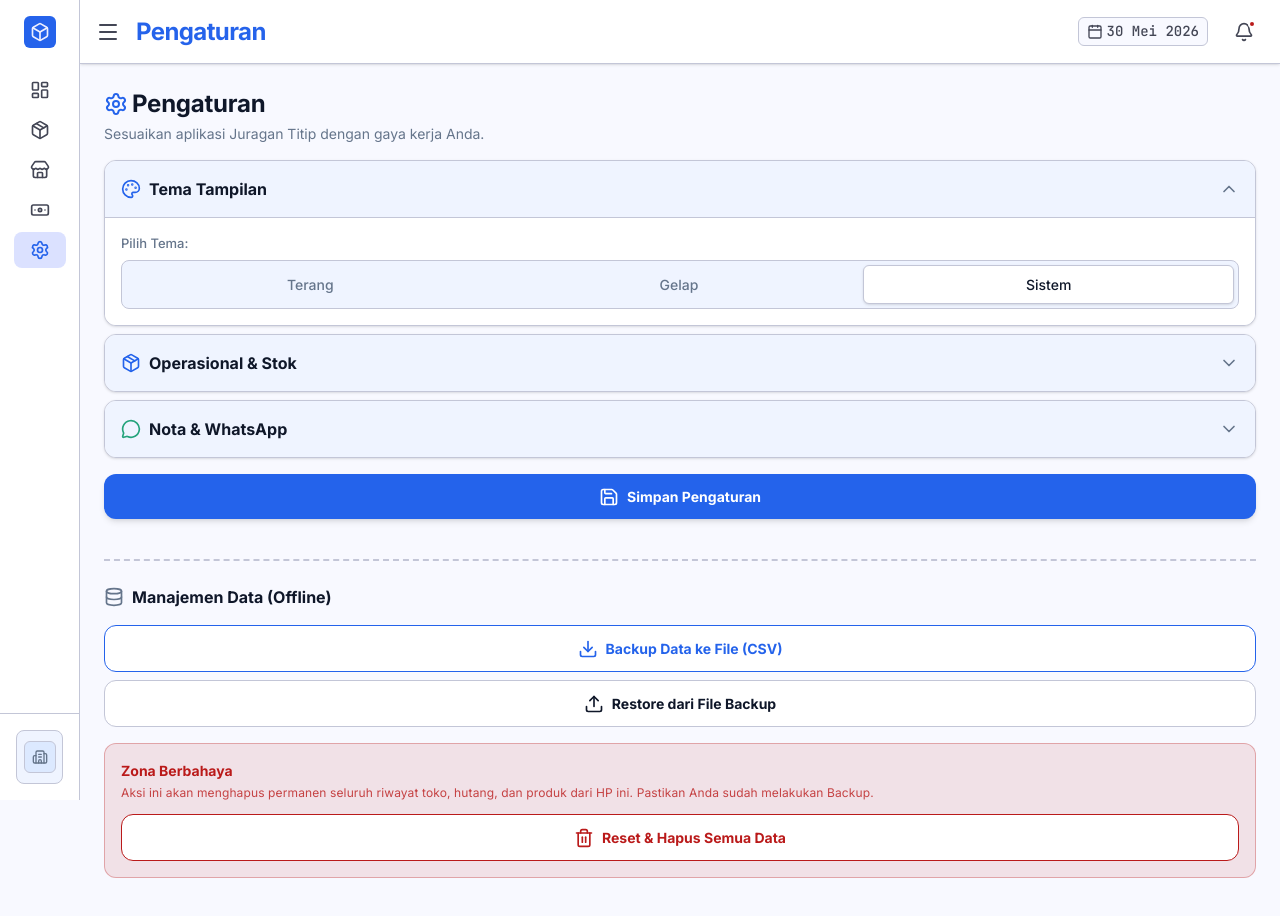
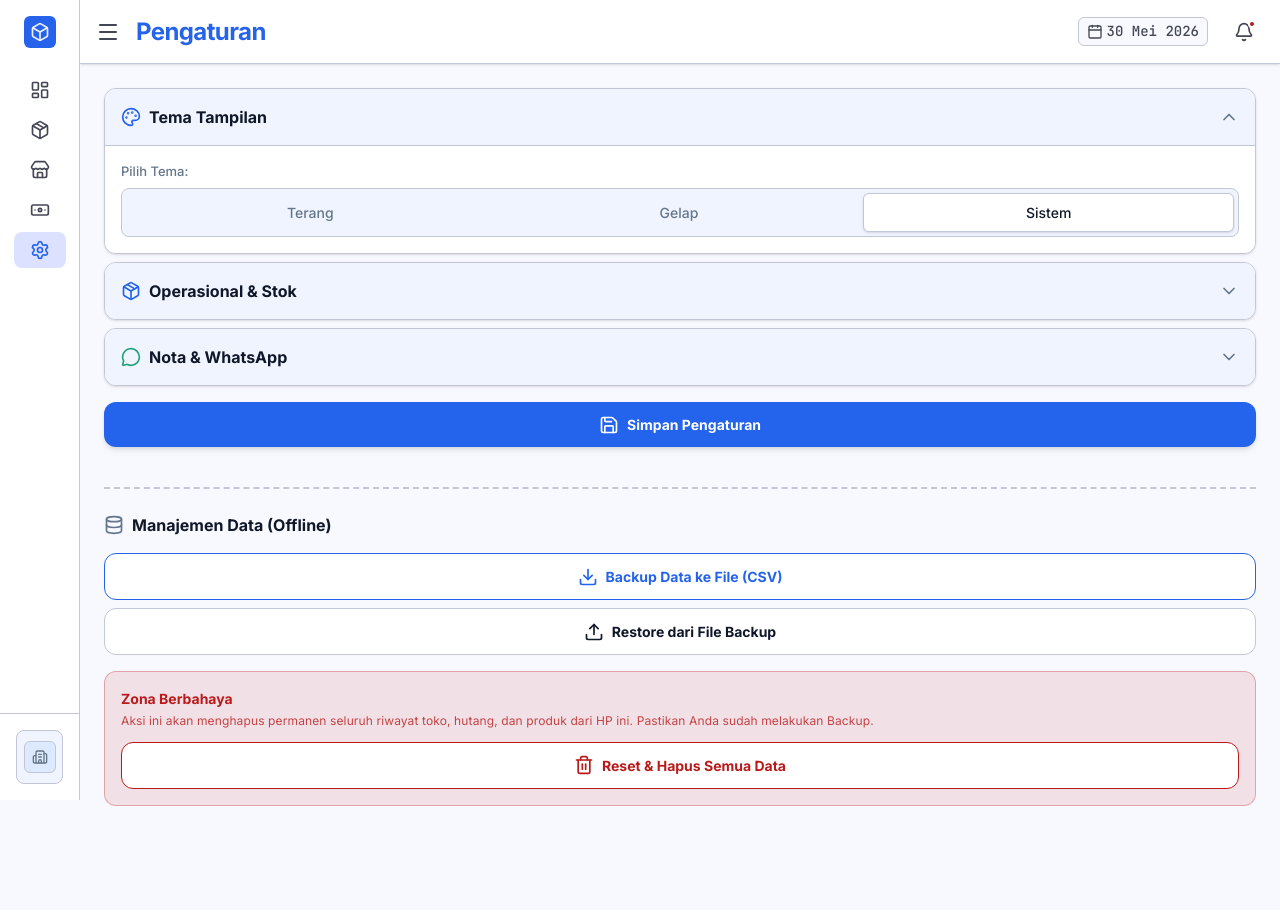
Before and after one commit to arkanafaisal/juragan-titip, a React (Vite) app in the folder frontend/: page /settings in a window 1280 px wide. Shown: the top 916 px of the page. Built offline with nearby package versions, Linux system fonts and the light colour scheme.

Commit message:
remove(settings page): header

```diff
--- a/frontend/src/pages/settings.tsx
+++ b/frontend/src/pages/settings.tsx
@@ -76,15 +76,6 @@ export default function SettingsPage() {
 
   return (
     <div className="animate-in fade-in slide-in-from-bottom-4 duration-300 pb-20">
-      {/* HEADER */}
-      <div className="mb-md">
-        <h1 className="font-h1 text-h1 font-bold text-text-primary flex items-center gap-xs">
-          <GearIcon className="w-6 h-6 text-primary" /> Pengaturan
-        </h1>
-        <p className="font-body text-body text-text-secondary mt-1">
-          Sesuaikan aplikasi Juragan Titip dengan gaya kerja Anda.
-        </p>
-      </div>
 
       <div className="space-y-sm">
 
```
